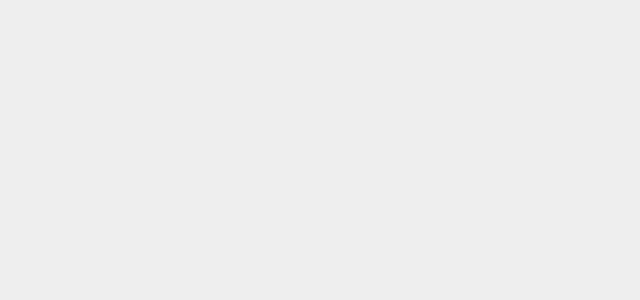
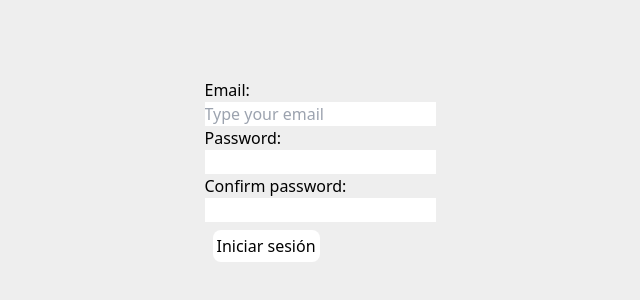
Before and after one commit to RxmvnLD/Job-seach-app-Tzuzulcode, a React (Create React App) app: page /login in a window 1280 px wide. Before the commit this address had no page. Shown: the part 226-526 px from the top of the page, without its empty margins (320-960 px from the left). Built offline with nearby package versions, Linux system fonts and the light colour scheme.

Commit message:
added basic login component and routes folder

```diff
--- a/src/App.js
+++ b/src/App.js
@@ -1,17 +1,16 @@
 import { BrowserRouter, Routes, Route } from "react-router-dom";
-import Welcome from "./components/Welcome";
+import Welcome from "./routes/Welcome";
 import Index from "./components/Index";
+import Login from "./routes/Login";
 
 function App() {
   return (
-    <div className="bg-bone dark:bg-darker-blue h-screen">
+    <div className="bg-bone dark:bg-darker-blue dark:text-white h-screen">
       <BrowserRouter>
         <Routes>
           <Route path="/" element={<Welcome />} />
           <Route path="/index" element={<Index />} />
-          {/* <Route path="/" element={</>}/>
-        <Route path="/" element={</>}/>
-        <Route path="/" element={</>}/>*/}
+          <Route path="/login" element={<Login />} />
         </Routes>
       </BrowserRouter>
     </div>
--- a/src/components/Index.jsx
+++ b/src/components/Index.jsx
@@ -1,11 +1,11 @@
-import React, {useState} from 'react'
+import React from 'react'
 import JobCard from './JobCard.'
 import Burger from './nav/Burger'
 import SortBy from './SortBy'
 function Index() {
 
   return (
-    <div className="dark:text-white">
+    <div >
         <Burger/>
         <SortBy/>
         <JobCard/>
--- a/src/components/JobCard..jsx
+++ b/src/components/JobCard..jsx
@@ -4,7 +4,7 @@ import logo from "../imports/img/logo.png"
 function JobCard() {
   return (
     <div className="p-6 max-w-sm bg-white rounded-lg border border-gray-200 shadow-md hover:bg-gray-100 dark:bg-gray-800 dark:border-gray-700 dark:hover:bg-gray-700 m-2 grid grid-cols-3" >
-        <img src={logo} alt="Company logo" />
+        <img src={logo} alt="Company logo" className="w-10"/>
         <section>
             <article><h5 className="mb-2 text-2xl font-bold tracking-tight text-gray-900 dark:text-white">Job Title</h5></article>
             <article className="font-normal text-gray-700 dark:text-gray-400">Company</article>
--- a/src/components/StartButton.jsx
+++ b/src/components/StartButton.jsx
@@ -2,7 +2,7 @@ import React from 'react'
 
 function StartButton() {
   return (
-    <button className="w-fit h-fit p-2 rounded-lg bg-white">START BROWSING</button>
+    <button className="w-fit h-fit p-2 rounded-lg bg-white text-black">START BROWSING</button>
   )
 }
 
--- a/src/components/nav/Burger.jsx
+++ b/src/components/nav/Burger.jsx
@@ -1,13 +1,16 @@
 import React, {useState} from 'react'
 import Navbar from './Navbar'
-import userLogo from '../../imports/img/user-logo.png'
+import { FontAwesomeIcon } from '@fortawesome/react-fontawesome'
+import { solid} from '@fortawesome/fontawesome-svg-core/import.macro'
 
 function Burger() {
     const [hamburgerToggle, setHamburgerToggle] = useState(false);
 
   return (
       <>
-        <img src={userLogo} alt='user logo' className="bg-bone border-8 border-navy-blue w-20 rounded-full" onClick={()=>{setHamburgerToggle(!hamburgerToggle)}}/>
+      <div className="bg-dark-blue dark:bg-bone rounded-full w-fit">
+      <FontAwesomeIcon  className="text-black w-4 h-4" icon={solid('user')}onClick={()=>{setHamburgerToggle(!hamburgerToggle)}}/>
+      </div>
         <Navbar hamburgerToggle={hamburgerToggle}/>
       </>
   )
--- a/src/components/nav/Navbar.jsx
+++ b/src/components/nav/Navbar.jsx
@@ -1,10 +1,11 @@
 import React from 'react'
+import { Link } from 'react-router-dom'
 
 const Navbar = (props) => {
   return (
       <div className={(props.hamburgerToggle?"visible":"invisible")}>
     <ul >
-        <li>Iniciar sesión</li>
+        <li><Link to="/login">Login</Link></li>
         <li>Registrarse</li>
         <li></li>
         <li></li>
--- /dev/null
+++ b/src/routes/Login.jsx
@@ -0,0 +1,31 @@
+import React, {useState} from 'react'
+
+function Login() {
+const [form, setForm] = useState({})
+
+const formHandler=(e)=>{
+    setForm({...form, [e.target.name]: e.target.value});
+}
+
+  return (
+    <div className='grid justify-center place-content-center h-screen' >
+    <form action="" className='content-center'>
+        <label htmlFor="email">Email: </label>
+        <br />
+            <input type="email" name="email" id="email" placeholder='Type your email' className='text-black' onChange={formHandler} />
+        <br />
+        <label htmlFor="password">Password: </label>
+        <br />
+            <input type="password" name="password" id="password" className='text-black' onChange={formHandler}/>
+        <br />
+        <label htmlFor="confirmpass">Confirm password: </label>
+        <br />
+            <input type="password" name="confirmpass" id="confirmpass" className='text-black' onChange={formHandler}/>
+        <br />
+        <button type="submit" className='p-1 m-2 rounded-lg bg-white text-black'>Iniciar sesión</button>
+    </form>
+    </div>
+  )
+}
+
+export default Login
--- a/src/components/Welcome.jsx
+++ b/src/routes/Welcome.jsx
@@ -1,5 +1,5 @@
 import React from 'react'
-import StartButton from "./StartButton";
+import StartButton from "../components/StartButton";
 import workingLogo from "../imports/img/working-logo.png";
 import {Link} from 'react-router-dom'
 
```
Also changed, not shown: terminal.txt (added), 1 other file (tests, documents, lock files or other folders).
